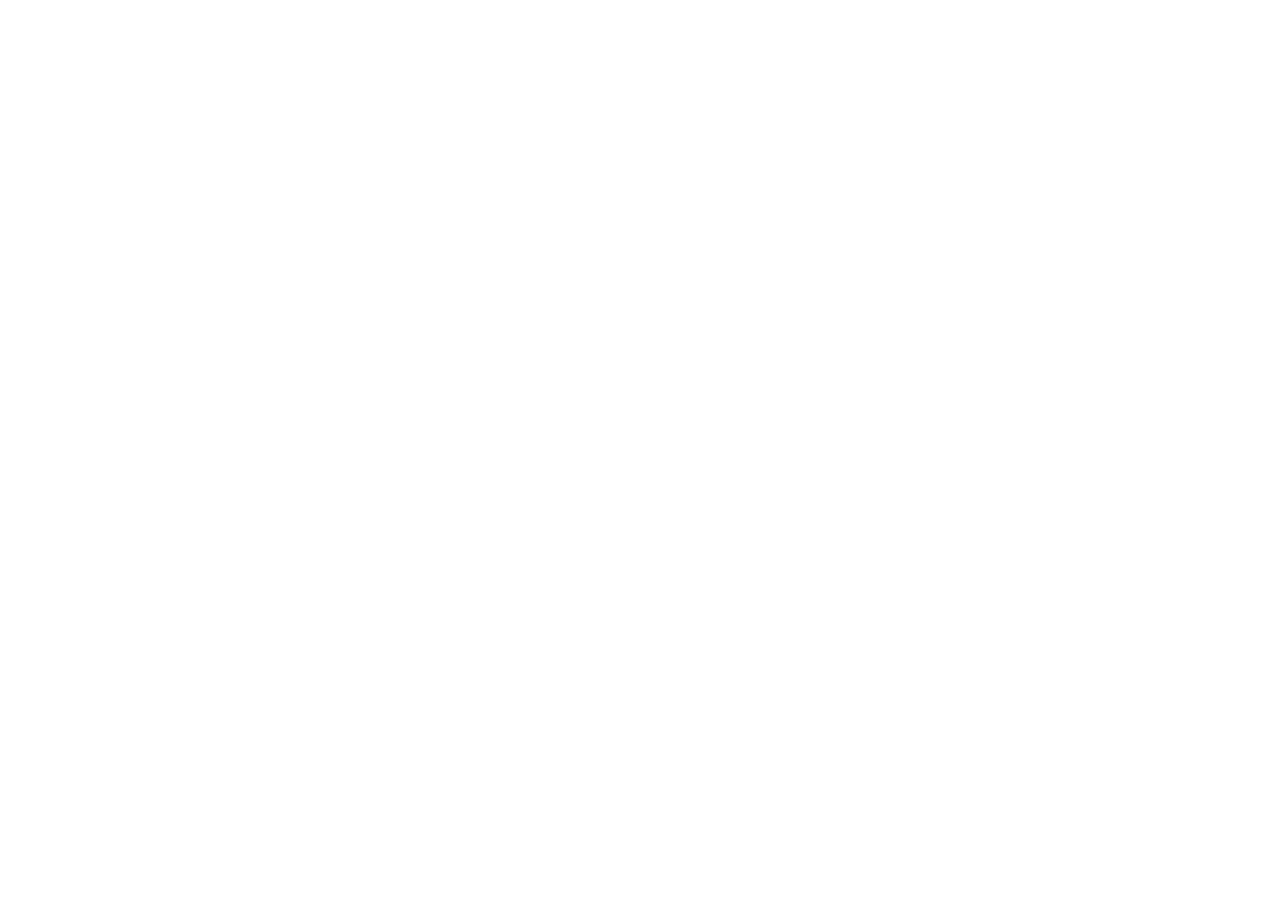
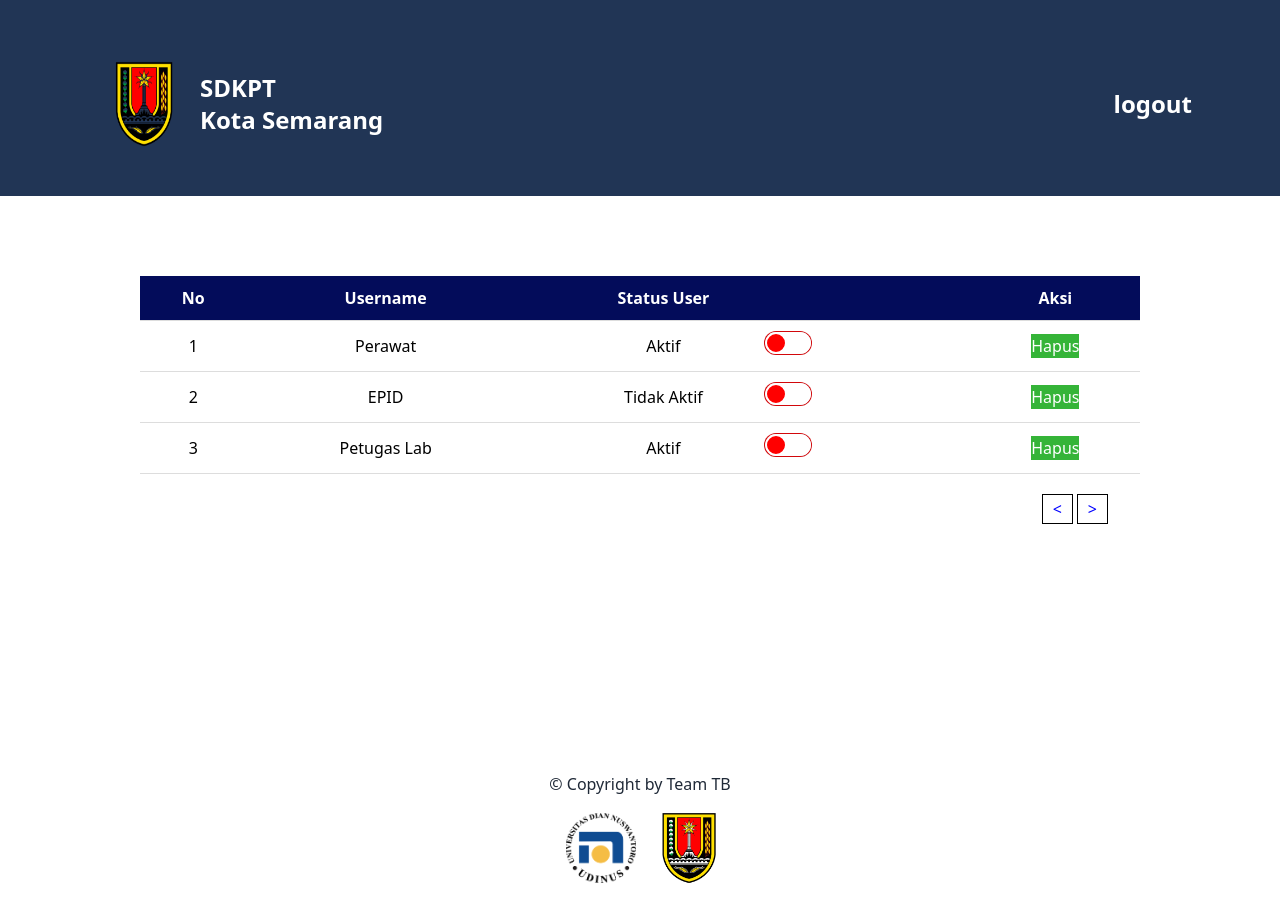
Before and after one commit to a112012995/tb-fe, a React (Create React App) app: page /admin in a window 1280 px wide. Before the commit this address had no page. Before the commit the page ends 800 px from the top, so only its background shows below. Built offline with nearby package versions, Linux system fonts and the light colour scheme.

Commit message:
Halaman admin

```diff
--- a/src/App.js
+++ b/src/App.js
@@ -1,6 +1,6 @@
 import React from "react";
 import { BrowserRouter, Routes, Route } from "react-router-dom";
-import { Login, BeforeLogin, Details, Dashboard } from "./pages";
+import { Login, BeforeLogin, Details, Dashboard, AdminPage } from "./pages";
 
 function App() {
   return (
@@ -10,6 +10,7 @@ function App() {
         <Route path="/details" element={<Details />} />
         <Route path="/" element={<BeforeLogin />} />
         <Route path="/dashboard" element={<Dashboard />} />
+        <Route path="/admin" element={<AdminPage />} />
       </Routes>
     </BrowserRouter>
   );
--- a/src/components/TabelDet.jsx
+++ b/src/components/TabelDet.jsx
@@ -144,9 +144,6 @@ const TableDet = () => {
             </table>
         </div>
 
-      <div>
-
-      </div>
       <div className='text-black mb-10' style={paginationStyle}>
         <button
           onClick={() => handlePageChange(currentPage - 1)}
--- /dev/null
+++ b/src/pages/Admin.jsx
@@ -0,0 +1,197 @@
+import React, { useState} from 'react';
+import Footer from "../components/Footer";
+
+const data = [
+    { No: 1, Username: 'Perawat', StatusUser: 'Aktif' },
+    { No: 2, Username: 'EPID', StatusUser: 'Tidak Aktif' },
+    { No: 3, Username: 'Petugas Lab', StatusUser: 'Aktif' },
+];
+
+const itemsPerPage = 10;
+const AdminPage = () => {
+    const [currentPage, setCurrentPage] = useState(1);
+    const [users, setUsers] = useState(data);
+    const [switchStatus, setSwitchStatus] = useState({});
+
+    const handleDeleteUser = (userNo) => {
+        // Menghapus pengguna dari array dan mengupdate state users
+        setUsers(prevUsers => prevUsers.filter(user => user.No !== userNo));
+    }
+    const handlePageChange = (pageNumber) => {
+    setCurrentPage(pageNumber);
+    };
+
+    const handleSwitchStatus = (userNo) => {
+        setSwitchStatus(prevStatus => {
+            const updatedStatus = { ...prevStatus };
+            updatedStatus[userNo] = !updatedStatus[userNo]; // Toggle the status
+
+            return updatedStatus;
+          });
+
+          setUsers(prevUsers => {
+            const updatedUsers = prevUsers.map(user => {
+              if (user.No === userNo) {
+                return {
+                  ...user,
+                  StatusUser: switchStatus[userNo] ? 'Tidak Aktif' : 'Aktif',
+                };
+              }
+              return user;
+            });
+
+            return updatedUsers;
+        });
+
+    };
+
+    const startIndex = (currentPage - 1) * itemsPerPage;
+    const endIndex = startIndex + itemsPerPage;
+    const currentData = users.slice(startIndex, endIndex);
+
+
+  return (
+    <div className='relative bg-white'>
+        <div className="px-20 pt-12 pb-9 bg-[#213555] text-white">
+            <div className="navbar ">
+            <div className="navbar-start">
+                <div className="flex items-center">
+                    <div>
+                        <img src="/logo_dkk.png" alt="logo" className="w-28 h-24" />
+                    </div>
+                    <div className="flex-col">
+                        <div className="font-semibold text-2xl">SDKPT</div>
+                        <div className="font-semibold text-2xl">Kota Semarang</div>
+                    </div>
+                    </div>
+                </div>
+                <div className="navbar-end gap-12">
+                    <a href="login" className="text-2xl font-semibold scroll-smooth">
+                    logout
+                    </a>
+
+                </div>
+            </div>
+        </div>
+        <div className='flex justify-center mt-20 mb-5'>
+            <table style={{ borderCollapse: 'collapse', width: '1000px' }}>
+                <thead>
+                    <tr className='text-white' style={{ backgroundColor: '#030C5A' }}>
+                    <th style={tableHeaderStyle}>No</th>
+                    <th style={tableHeaderStyle}>Username</th>
+                    <th style={tableHeaderStyle}>Status User</th>
+                    <th style={tableHeaderStyle}></th>
+                    <th style={tableHeaderStyle}>Aksi</th>
+                    </tr>
+                </thead>
+                <tbody className='text-black'>
+                    {currentData.map(user => (
+                    <tr key={user.No}>
+                        <td style={tableDataStyle}>{user.No}</td>
+                        <td style={tableDataStyle}>{user.Username}</td>
+                        <td style={tableDataStyle}>{user.StatusUser}</td>
+                        <td style={tableBtDataStyle}>
+                        <input
+                        type="checkbox"
+                        className="toggle"
+                        checked={switchStatus[user.No]}
+                        onChange={() => handleSwitchStatus(user.No)}
+                        style={
+                            switchStatus[user.No]
+                            ? switchInputActiveStyle
+                            : switchInputInactiveStyle
+                        }
+                        />
+                        </td>
+                        <td style={tableDataStyle}>
+                        <button className='bg-[#35B438] text-white' onClick={() => handleDeleteUser(user.No)}>
+                            Hapus
+                        </button>
+                        </td>
+                    </tr>
+                    ))}
+                </tbody>
+            </table>
+            </div>
+            <div className='text-black mb-10' style={paginationStyle}>
+            <button
+            onClick={() => handlePageChange(currentPage - 1)}
+            disabled={currentPage === 1}
+            style={buttonStyle}
+            >
+            &lt;
+            </button>
+
+            <button
+            onClick={() => handlePageChange(currentPage + 1)}
+            disabled={currentPage === Math.ceil(data.length / itemsPerPage)}
+            style={buttonStyle}
+            >
+            &gt;
+            </button>
+        </div>
+
+        <div>
+            <Footer></Footer>
+        </div>
+
+    </div>
+)
+};
+
+const switchInputStyle = {
+    // ...
+    transform: 'translateX(-100%)',
+};
+
+
+const switchInputActiveStyle = {
+    ...switchInputStyle,
+    backgroundColor: 'green',
+ };
+
+const switchInputInactiveStyle = {
+    ...switchInputStyle,
+    backgroundColor: 'red',
+};
+
+const tableHeaderStyle = {
+    padding: '10px',
+    borderBottom: '1px solid #ddd',
+  };
+
+  // Gaya untuk sel data tabel
+const tableDataStyle = {
+    padding: '10px',
+    borderBottom: '1px solid #ddd',
+    textAlign: 'center',
+
+};
+
+const tableBtDataStyle = {
+    padding: '10px',
+    borderBottom: '1px solid #ddd',
+    textAlign: 'left',
+    position: 'relative',
+};
+
+
+
+const paginationStyle = {
+    display: 'flex',
+    justifyContent: 'flex-end',
+    marginTop: '10px',
+    marginRight: '170px',
+};
+
+  // Gaya untuk tombol pagination
+const buttonStyle = {
+    padding: '2px 10px',
+    margin: '0 2px',
+    border: '1px solid black',
+    backgroundColor: 'white',
+    color:'blue',
+    cursor: 'pointer',
+};
+
+export default AdminPage;
--- a/src/pages/Login.jsx
+++ b/src/pages/Login.jsx
@@ -37,7 +37,7 @@ const Login = () => {
   return (
     <>
       <div className="flex h-screen">
-        <div className="w-1/2 flex items-center justify-center">
+        <div className="w-1/2 flex items-center justify-center bg-white">
           {/* Konten form login */}
           <div className="w-96 p-8 bg-white shadow-lg rounded-lg">
             <h2 className="text-2xl font-semibold mb-6">Selamat Datang!</h2>
@@ -50,7 +50,7 @@ const Login = () => {
                   type="username"
                   id="username"
                   placeholder="John Doe"
-                  className="w-full border border-gray-300 rounded-md px-3 py-2"
+                  className="w-full border border-gray-300 rounded-md px-3 py-2 bg-white"
                   style={{ fontFamily: "Plus Jakarta Sans, sans-serif" }}
                   value={username}
                   onChange={(event) => setUsername(event.target.value)}
@@ -67,7 +67,7 @@ const Login = () => {
                   type="password"
                   id="password"
                   placeholder="6+ Karakter"
-                  className="w-full border border-gray-300 rounded-md px-3 py-2"
+                  className="w-full border border-gray-300 rounded-md px-3 py-2 bg-white"
                   value={password}
                   onChange={(event) => setPassword(event.target.value)}
                   autoComplete="off"
--- a/src/pages/index.js
+++ b/src/pages/index.js
@@ -2,5 +2,6 @@ import Login from "./Login";
 import BeforeLogin from "./BeforeLogin";
 import Details from "./Details";
 import Dashboard from "./Dashboard";
+import AdminPage from "./Admin";
 
-export { Login, BeforeLogin, Details, Dashboard };
+export { Login, BeforeLogin, Details, Dashboard,AdminPage };
```
